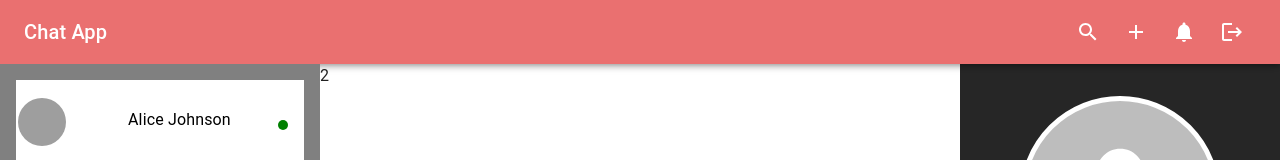
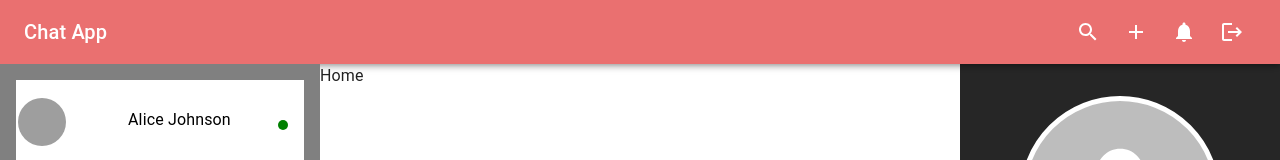
Before and after one commit to Gurjaspartap/chat-app-reactjs, a React (Vite) app in the folder client/: page / in a window 1280 px wide. Shown: the top 160 px of the page. Built offline with nearby package versions, Linux system fonts and the light colour scheme; grey boxes are pictures that could not be loaded.

Commit message:
Fixed active chat

```diff
--- a/client/src/components/layout/AppLayout.jsx
+++ b/client/src/components/layout/AppLayout.jsx
@@ -1,4 +1,4 @@
-import React from 'react'
+import React, { useState } from 'react'
 import Header from './Header'
 import Title from '../../shared/Title'
 import { Grid } from '@mui/material'
@@ -8,6 +8,10 @@ import Profile from '../../../specific/Profile';
 
 const AppLayout = () => (WrappedComponent) => {
   return (props) => {
+    const [selectedChat, useSelectedChat] = useState(null)
+    const handleSelectedChat = (chatId) => {
+      useSelectedChat(chatId)
+    }
     return (
       <div>
         <Title />
@@ -22,7 +26,7 @@ const AppLayout = () => (WrappedComponent) => {
 
           {/* Second Grid item - full width on xs, reduces on larger screens */}
           <Grid item xs={12} md={8} lg={6} sx={{ height: '100%' }}>
-            2
+            <WrappedComponent {...props} chatId={selectedChat} />
           </Grid>
 
           {/* Third Grid item - hidden on xs, visible on md and above */}
```
